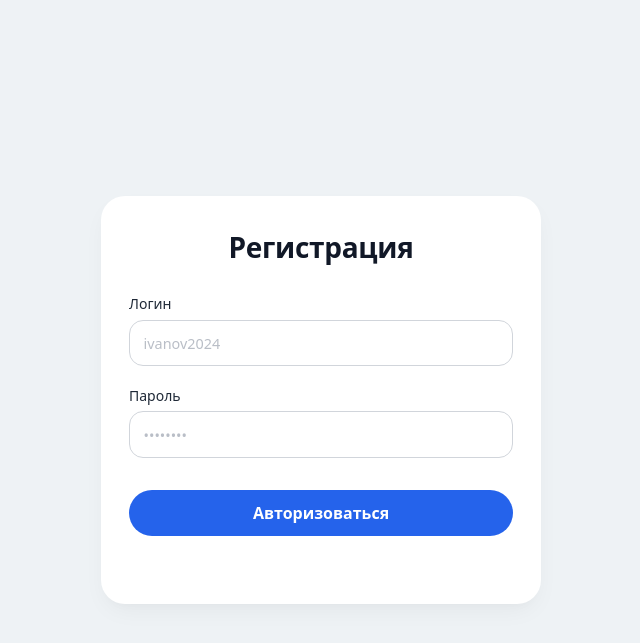
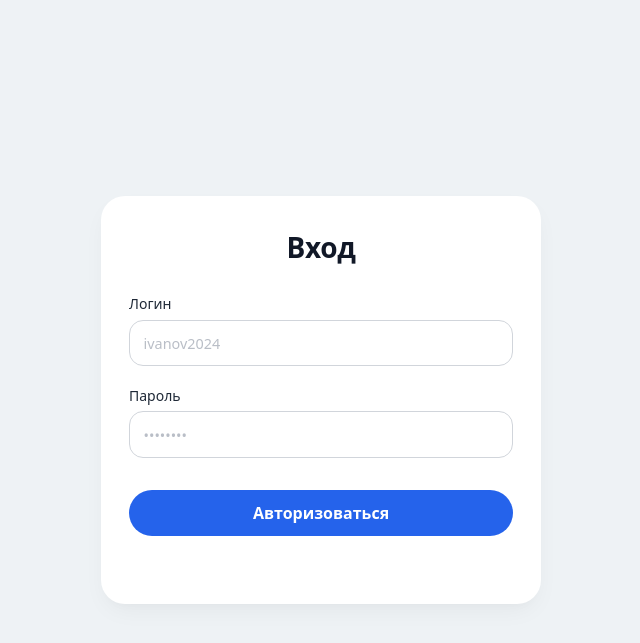
Before and after one commit to Sanka-Deu/chat-deulin-roshchin, a Flask app: page /login in a window 1280 px wide. Shown: the top 643 px of the page, without its empty margins (319-959 px from the left). Run offline with Flask 3, Linux system fonts and the light colour scheme.

Commit message:
fixed head

```diff
--- a/templates/avtorization.html
+++ b/templates/avtorization.html
@@ -10,7 +10,7 @@
 <body>
 
 <div class="register-card">
-  <h1>Регистрация</h1>
+  <h1>Вход</h1>
 
   <form id="avtorizationForm" action="/user_registration" method="post">
     <!-- Логин -->
```
